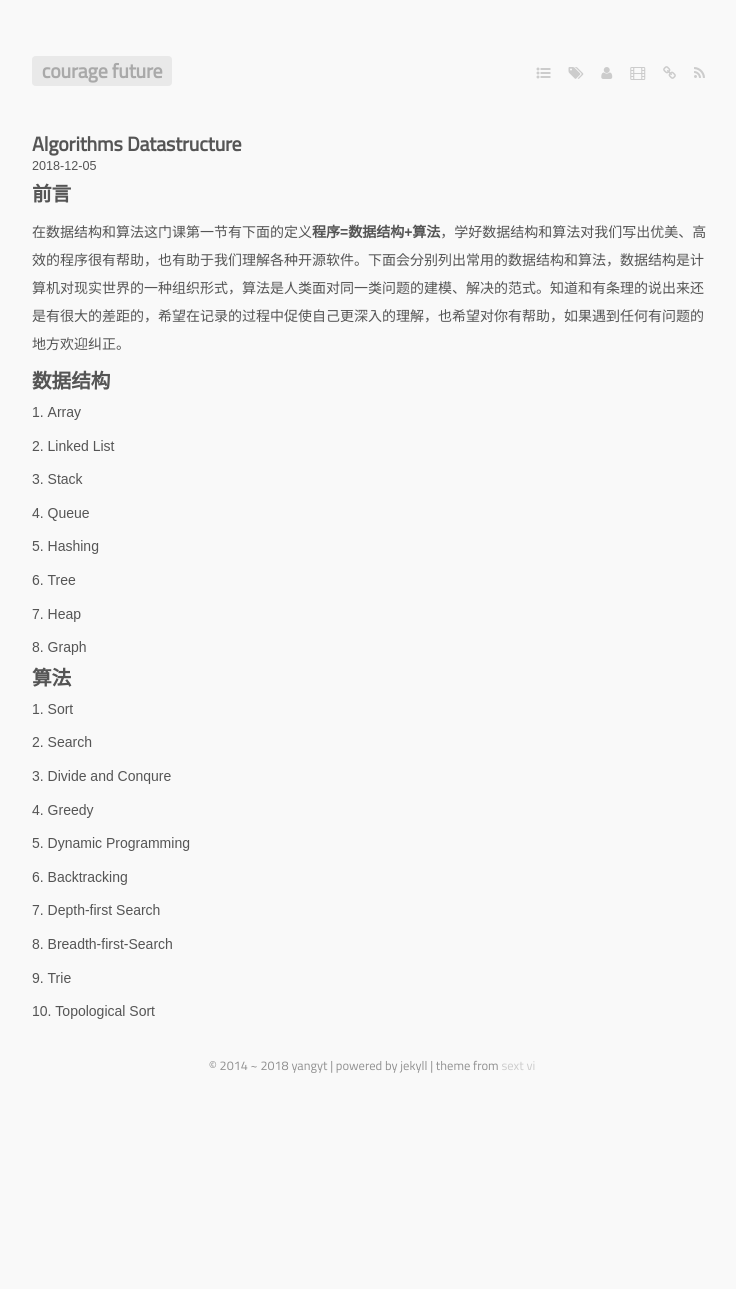
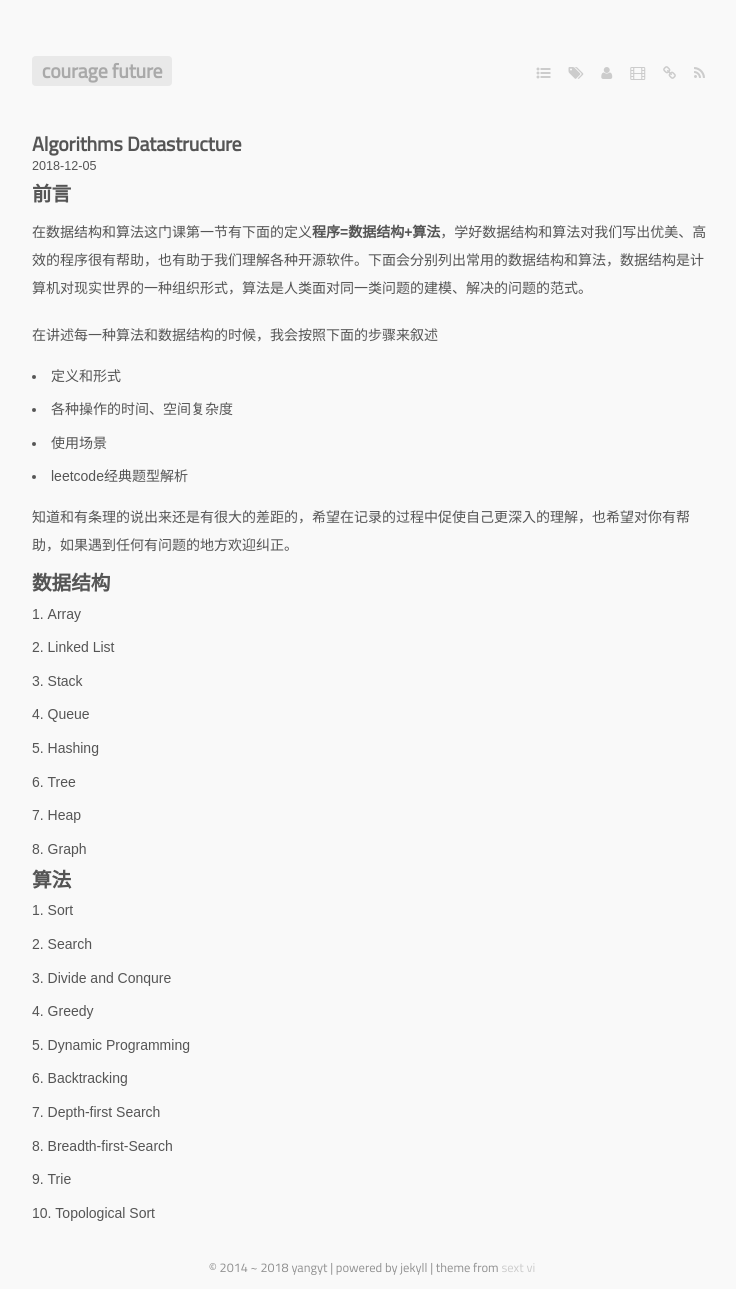
Before and after one commit to AtticusYang/meishiguang.github.io, a Jekyll site: the page built from _posts/2018-12-05-algorithms-datastructure.markdown, in a window 1280 px wide. Shown: the whole page, without its empty margins (268-1004 px from the left). Built offline with Jekyll 4.4.1, drawn with Linux system fonts in a browser that asks for light colours; some web fonts are replaced; our own code applies the rules of GitHub Pages for plain Markdown files; Markdown is read by kramdown in place of the engine named in the settings; before the commit the page ends 1088 px from its top, so only the background shows below that.

Commit message:
数据结构和算法开篇增加讲述结构

```diff
--- a/_posts/2018-12-05-algorithms-datastructure.markdown
+++ b/_posts/2018-12-05-algorithms-datastructure.markdown
@@ -1,5 +1,15 @@
 ## 前言
-在数据结构和算法这门课第一节有下面的定义**程序=数据结构+算法**，学好数据结构和算法对我们写出优美、高效的程序很有帮助，也有助于我们理解各种开源软件。下面会分别列出常用的数据结构和算法，数据结构是计算机对现实世界的一种组织形式，算法是人类面对同一类问题的建模、解决的范式。知道和有条理的说出来还是有很大的差距的，希望在记录的过程中促使自己更深入的理解，也希望对你有帮助，如果遇到任何有问题的地方欢迎纠正。
+在数据结构和算法这门课第一节有下面的定义**程序=数据结构+算法**，学好数据结构和算法对我们写出优美、高效的程序很有帮助，也有助于我们理解各种开源软件。下面会分别列出常用的数据结构和算法，数据结构是计算机对现实世界的一种组织形式，算法是人类面对同一类问题的建模、解决的问题的范式。
+
+在讲述每一种算法和数据结构的时候，我会按照下面的步骤来叙述
+
+- 定义和形式
+- 各种操作的时间、空间复杂度
+- 使用场景
+- leetcode经典题型解析
+
+知道和有条理的说出来还是有很大的差距的，希望在记录的过程中促使自己更深入的理解，也希望对你有帮助，如果遇到任何有问题的地方欢迎纠正。
+
 
 ## 数据结构
 
```
